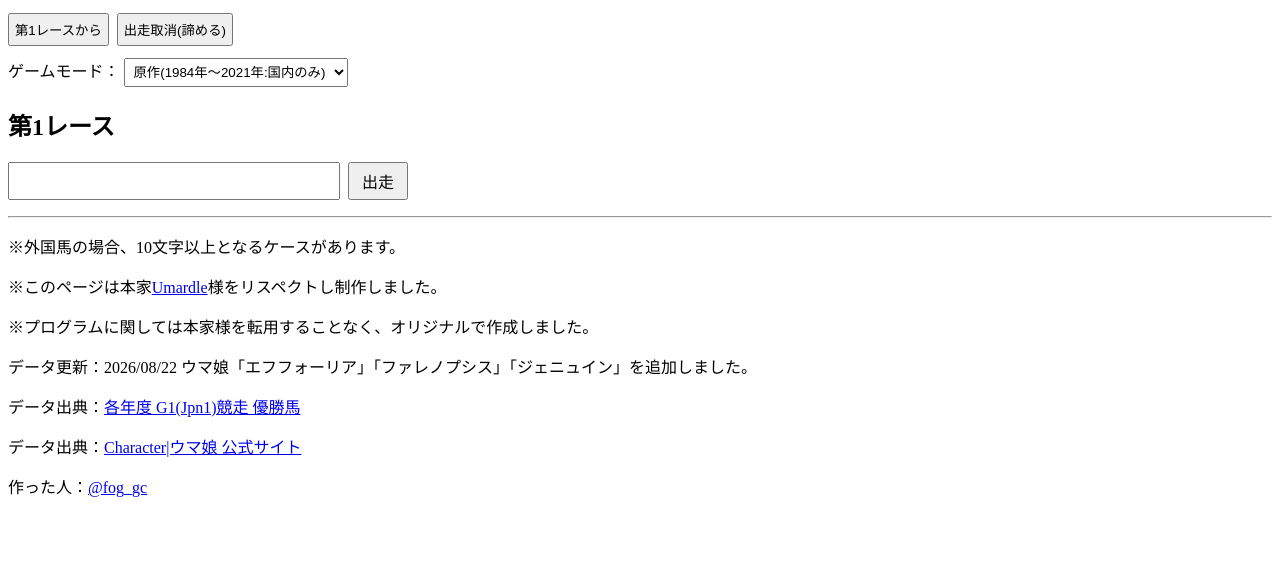
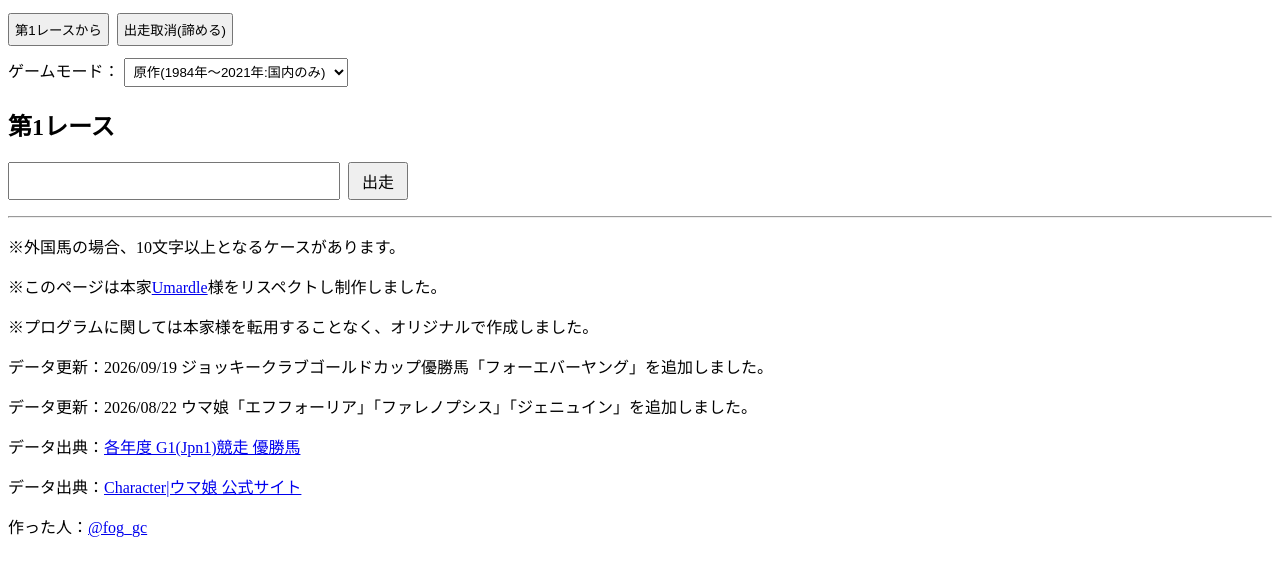
Before and after one commit to fog-gc/UmardleEX, a plain HTML site: page index.html in a window 1280 px wide. Shown: the part 107-682 px from the top of the page. Drawn offline with Linux system fonts and the light colour scheme.

Commit message:
Update index.html

```diff
--- a/index.html
+++ b/index.html
@@ -50,6 +50,7 @@
     <p>※外国馬の場合、10文字以上となるケースがあります。</p>
     <p>※このページは本家<a href="https://kuramiya.github.io/Umardle/">Umardle</a>様をリスペクトし制作しました。</p>
     <p>※プログラムに関しては本家様を転用することなく、オリジナルで作成しました。</p>
+    <p>データ更新：2026/09/19 ジョッキークラブゴールドカップ優勝馬「フォーエバーヤング」を追加しました。</p>
     <p>データ更新：2026/08/22 ウマ娘「エフフォーリア」「ファレノプシス」「ジェニュイン」を追加しました。</p>
     <p>データ出典：<a href="https://www.makworld.net/horse/grade/G1win.html">各年度 G1(Jpn1)競走 優勝馬</a></p>
     <p>データ出典：<a href="https://umamusume.jp/character/">Character|ウマ娘 公式サイト</a></p>
@@ -57,7 +58,7 @@
 
     <!--
     ver MEMO
-    this version 1.2.3
+    this version 1.2.4
 
     New Releace 1.x.x
     jsFolder,index Update x.1.x
```
